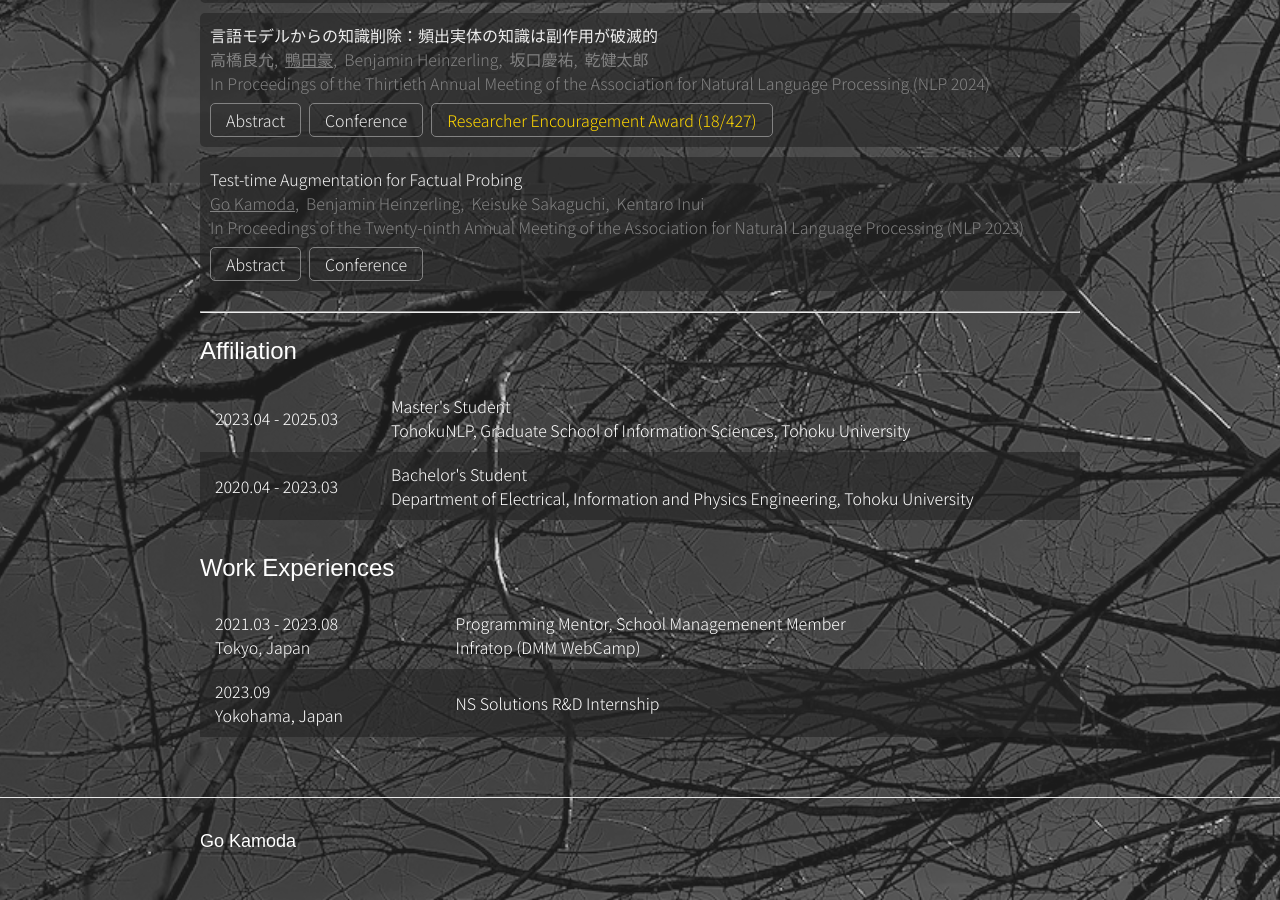
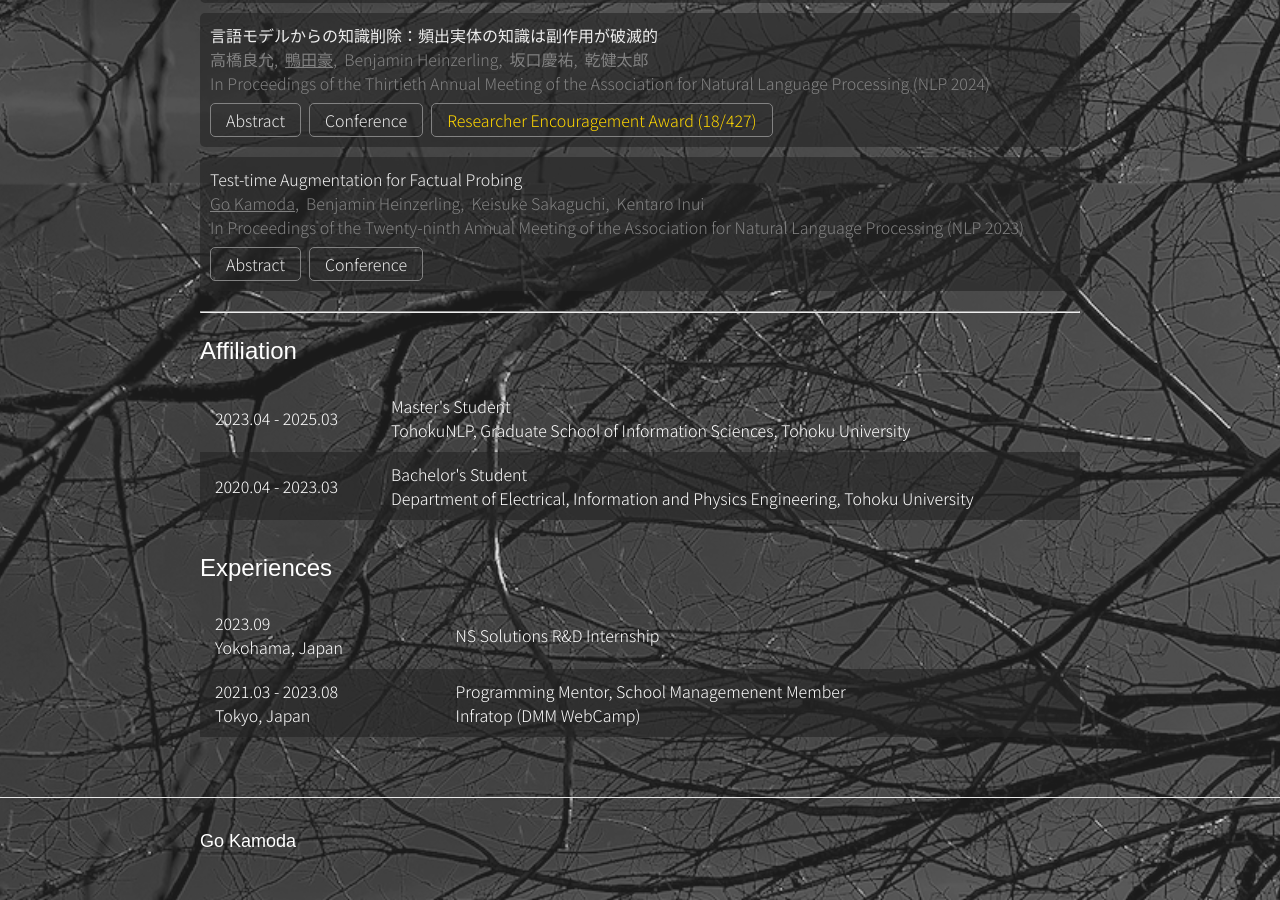
Before and after one commit to gokamoda/gokamoda.github.io, a Jekyll site: the page built from docs/index.markdown, in a window 1280 px wide and 900 px high, scrolled down 3417 px. Built offline with Jekyll 4.4.1, drawn with Linux system fonts in a browser that asks for light colours; nearby versions of some CDN libraries; some web fonts are replaced; some of the changed text lies outside the part shown.

```diff
--- a/docs/_layouts/home.html
+++ b/docs/_layouts/home.html
@@ -176,16 +176,16 @@ layout: default
     </tr>
   </table>
 
-  <h2>Work Experiences</h2>
+  <h2>Experiences</h2>
 
   <table border="0">
     <tr>
+      <td>2023.09 <br>Yokohama, Japan</td>
+      <td>NS Solutions R&D Internship</td>
+    </tr>
+    <tr>
       <td>2021.03 - 2023.08<br>Tokyo, Japan</td>
       <td>Programming Mentor, School Managemenent Member<br>Infratop (DMM WebCamp)</td>
-    </tr>
-    <tr>
-      <td>2023.09 <br>Yokohama, Japan</td>
-      <td>NS Solutions R&D Internship</td>
     </tr>
   </table>
 
```
Also changed, not shown: docs/_domestic_conferences/202403nlp_takahashi.md (+1 -1 lines), docs/_domestic_conferences/202503nlp_kobayashi.md (+3 -0 lines), docs/_domestic_conferences/202503nlp_sasaki.md (+3 -0 lines), docs/_includes/apa.html (added, +8 -0 lines).
